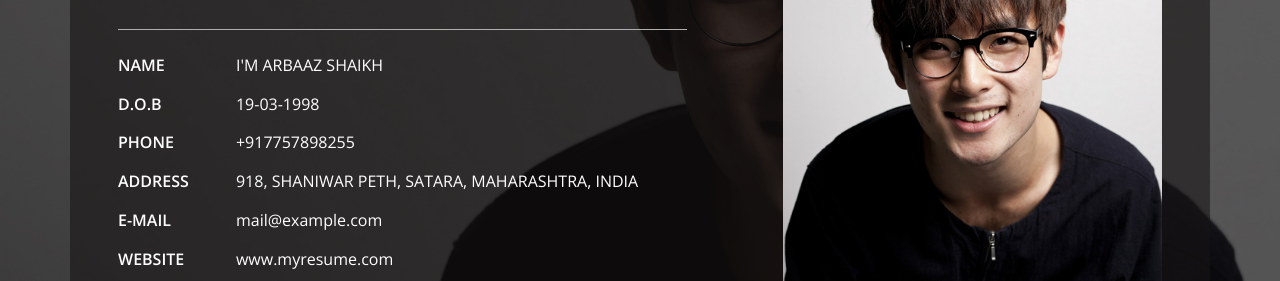
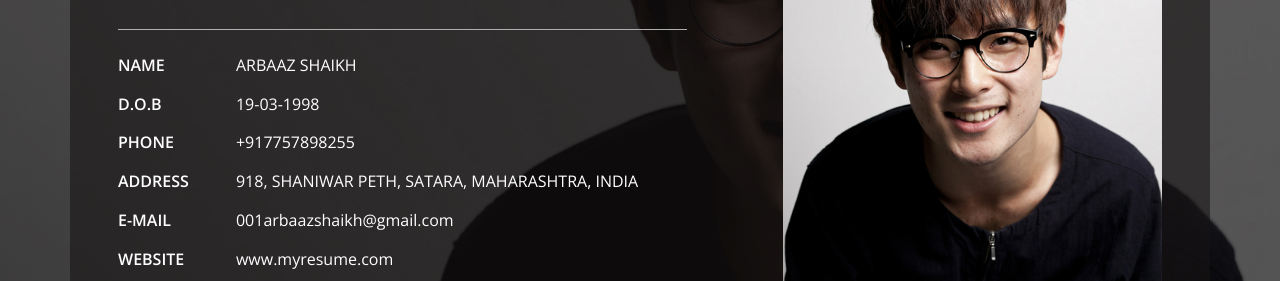
Before and after one commit to Arbaaz-Shaikh/Arbaaz-Shaikh.github.io, a plain HTML site: page index.html in a window 1280 px wide. Shown: the part 275-556 px from the top of the page. Drawn offline with nearby package versions, Linux system fonts and the light colour scheme; files whose address does not match are found by name.

Commit message:
Update index.html

```diff
--- a/index.html
+++ b/index.html
@@ -79,7 +79,7 @@ Smartphone Compatible web template, free webdesigns for Nokia, Samsung, LG, Sony
 					<li>
 							<ul class="address-text">
 								<li><b>NAME</b></li>
-								<li>I'M ARBAAZ SHAIKH</li>
+								<li>ARBAAZ SHAIKH</li>
 							</ul>
 						</li>
 						<li>
@@ -103,7 +103,7 @@ Smartphone Compatible web template, free webdesigns for Nokia, Samsung, LG, Sony
 						<li>
 							<ul class="address-text">
 								<li><b>E-MAIL </b></li>
-								<li><a href="mailto:001arbaazshaikh.com"> mail@example.com</a></li>
+								<li><a href="mailto:001arbaazshaikh.com"> 001arbaazshaikh@gmail.com</a></li>
 							</ul>
 						</li>
 						<li>
```
